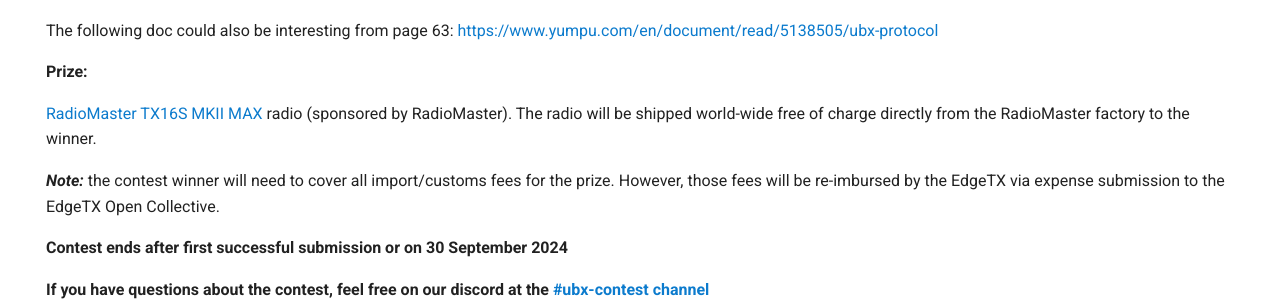
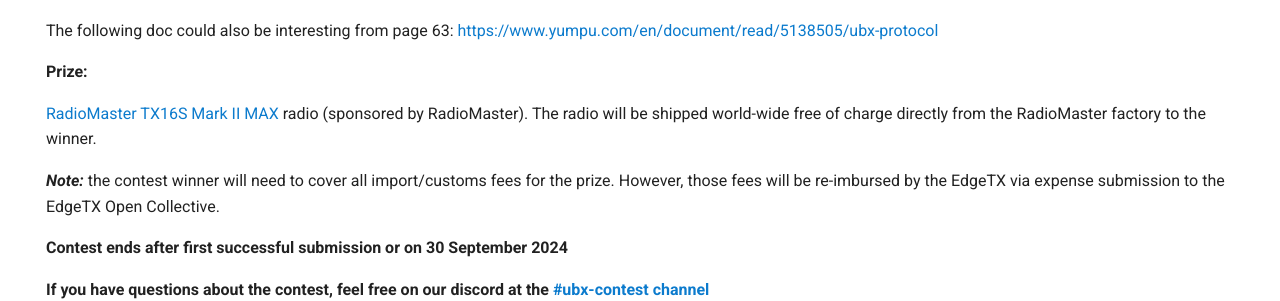
Before and after one commit to EdgeTX/edgetx.github.io, an MkDocs documentation site: the page built from docs/contest_ubx.md, in a window 1280 px wide and 900 px high, scrolled down 881 px. Shown: the part 357-658 px from the top of the window. Built offline with MkDocs 1.6.1 and Material for MkDocs 9.7.7, drawn with Linux system fonts in a browser that asks for light colours; comment, search, counter and statistics services are not loaded.

Commit message:
Update contest_ubx.md

```diff
--- a/docs/contest_ubx.md
+++ b/docs/contest_ubx.md
@@ -26,7 +26,7 @@
 
 **Prize:**
 
-[RadioMaster TX16S MKII MAX](https://www.radiomasterrc.com/products/tx16s-mark-ii-max-radio-controller) radio (sponsored by RadioMaster). The radio will be shipped world-wide free of charge directly from the RadioMaster factory to the winner.
+[RadioMaster TX16S Mark II MAX](https://www.radiomasterrc.com/products/tx16s-mark-ii-max-radio-controller) radio (sponsored by RadioMaster). The radio will be shipped world-wide free of charge directly from the RadioMaster factory to the winner.
 
 ***Note:*** the contest winner will need to cover all import/customs fees for the prize. However, those fees will be re-imbursed by the EdgeTX via expense submission to the EdgeTX Open Collective.
 
```
